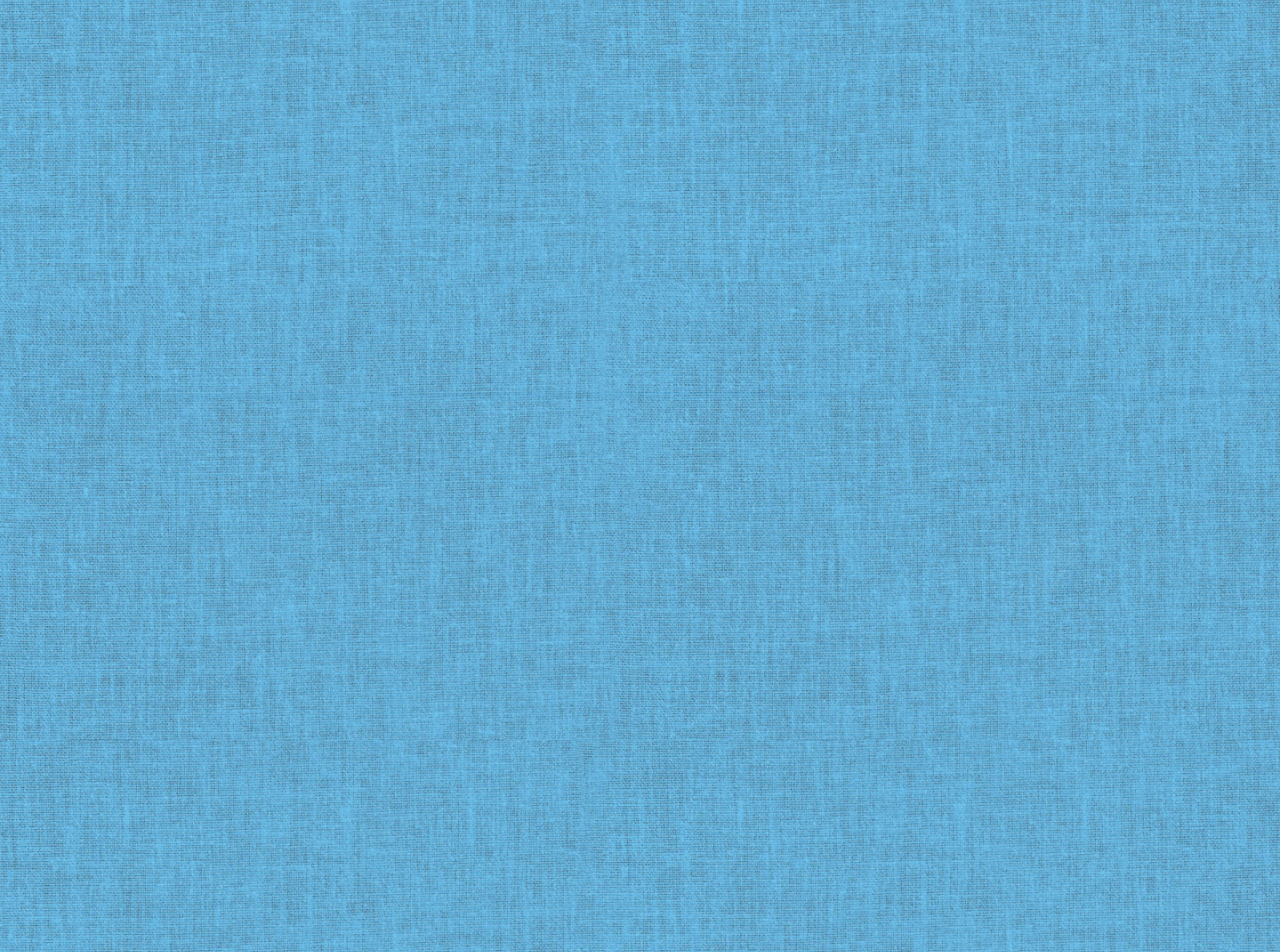
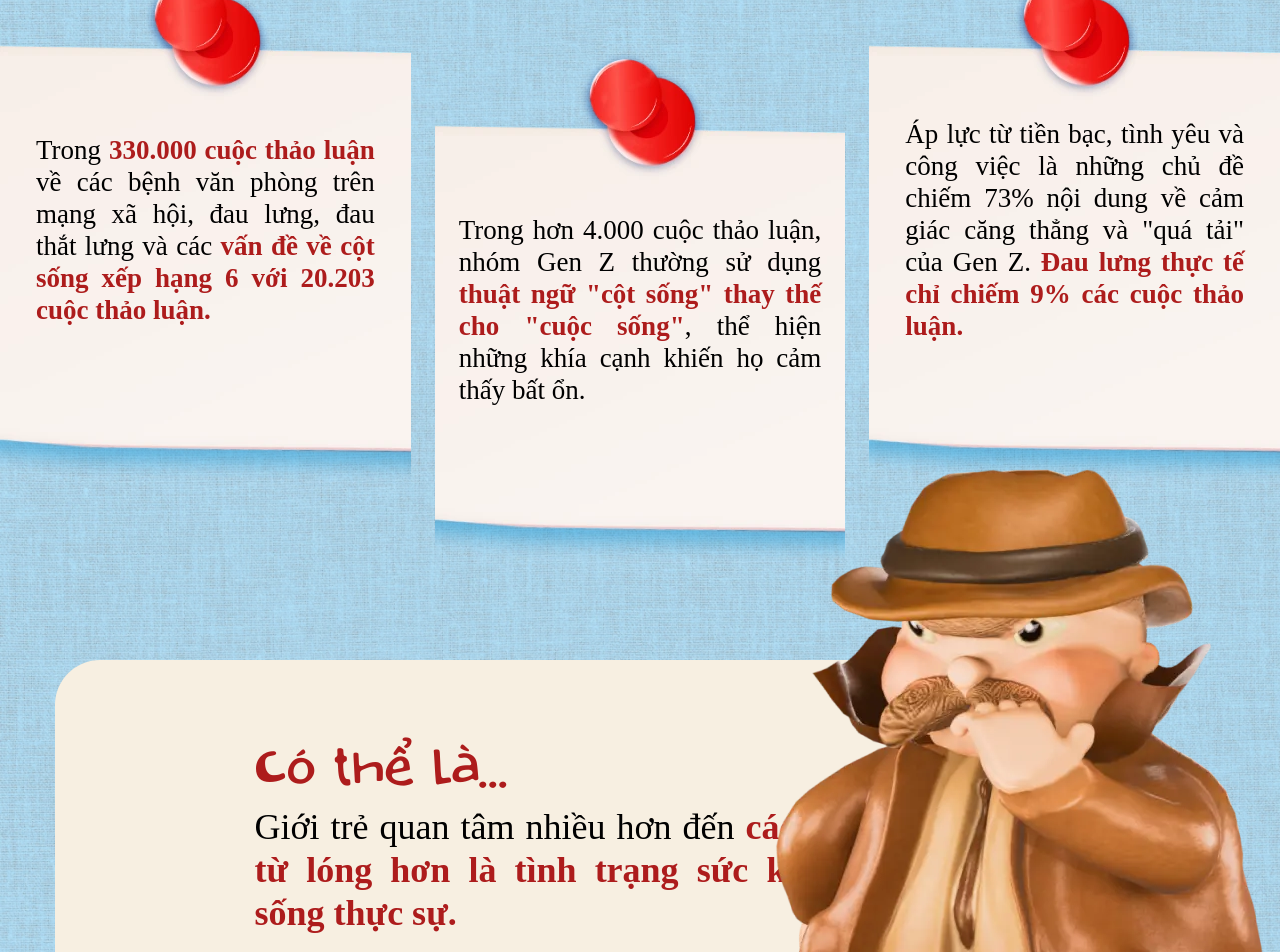
Before and after one commit to minhduongt/kyans_web, a React (Vite) app: page / in a window 1280 px wide. Shown: the part 3300-4252 px from the top of the page. Built offline with nearby package versions, Linux system fonts and the light colour scheme.

Commit message:
feat: add section2

```diff
--- a/src/App.jsx
+++ b/src/App.jsx
@@ -29,14 +29,15 @@ function App() {
       <CarouselSection />
       <section id="thuc-trang-cot-song">
         <SectionOne />
+        <SectionTwo />
       </section>
       <section id="tong-quan-chien-dich">
-        <SectionTwo />
-      </section>
-      <section id="hoat-dong-chi-tiet">
         <SectionThree />
       </section>
-      <ProductSection />
+
+      <section id="hoat-dong-chi-tiet">
+        <ProductSection />
+      </section>
       <section id="doi-tac">
         <SectionFour />
       </section>
--- a/src/sections/product_section/index.jsx
+++ b/src/sections/product_section/index.jsx
@@ -12,7 +12,7 @@ function Product1() {
     <>
       <motion.div
         initial={{
-          bottom: -50,
+          bottom: -25,
           opacity: 0,
         }}
         whileInView={{
@@ -93,7 +93,7 @@ function Product2() {
     <>
       <motion.div
         initial={{
-          bottom: -50,
+          bottom: -25,
           opacity: 0,
         }}
         whileInView={{
--- a/src/sections/section_2/index.jsx
+++ b/src/sections/section_2/index.jsx
@@ -1,5 +1,63 @@
 function SectionTwo() {
-  return <div className="h-[1800px]">Tổng quan chiến dịch</div>;
+  return (
+    <div className="relative h-[1125px] bg-[rgba(255,255,255,0.45)]">
+      <h1 className="absolute top-0 ml-[2%] h-fit w-fit -translate-y-1/2 rounded-[45px] bg-red-primary px-8 py-4 font-orenji text-h2 text-white">
+        Thực trạng truyền thông
+      </h1>
+      <div className="flex h-full max-h-fit w-full items-center justify-center gap-6 pt-[80px]">
+        <div className="relative flex h-full max-h-[540px] w-full max-w-[430px] items-center justify-center bg-[url('/assets/images/section2_pin.webp')]">
+          <p className="p-9 text-justify text-[27px] leading-[32px]">
+            Trong
+            <span className="font-bold text-red-primary">
+              {' 330.000 cuộc thảo luận '}
+            </span>
+            về các bệnh văn phòng trên mạng xã hội, đau lưng, đau thắt lưng và
+            các
+            <span className="font-bold text-red-primary">
+              {' vấn đề về cột sống xếp hạng 6 với 20.203 cuộc thảo luận.'}
+            </span>
+          </p>
+        </div>
+        <div className="relative top-[80px] flex h-full max-h-[540px] w-full max-w-[430px] items-center justify-center bg-[url('/assets/images/section2_pin.webp')]">
+          <p className="p-6 text-justify text-[27px] leading-[32px]">
+            Trong hơn 4.000 cuộc thảo luận, nhóm Gen Z thường sử dụng
+            <span className="font-bold text-red-primary">
+              {` thuật ngữ
+            "cột sống" thay thế cho "cuộc sống"`}
+            </span>
+            , thể hiện những khía cạnh khiến họ cảm thấy bất ổn.
+          </p>
+        </div>
+        <div className="relative flex h-full max-h-[540px] w-full max-w-[430px] items-center justify-center bg-[url('/assets/images/section2_pin.webp')]">
+          <p className="p-9 text-justify text-[27px] leading-[32px]">
+            {`Áp lực từ tiền bạc, tình yêu và công việc là những chủ đề chiếm 73%
+            nội dung về cảm giác căng thẳng và "quá tải" của Gen Z.`}
+            <span className="font-bold text-red-primary">
+              {' Đau lưng thực tế chỉ chiếm 9% các cuộc thảo luận.'}
+            </span>
+          </p>
+        </div>
+      </div>
+      <div className="absolute bottom-0 ml-[55px] flex h-full max-h-[345px] w-full max-w-[1049px] flex-col items-center justify-center rounded-[45px] bg-yellow-light">
+        <div className="max-w-[650px]">
+          <h1 className="font-orenji text-[50px] text-red-primary">
+            Có thể là...
+          </h1>
+          <p className="text-justify text-4xl leading-[43px]">
+            Giới trẻ quan tâm nhiều hơn đến
+            <span className="font-bold text-red-primary">
+              {
+                ' cách dùng từ lóng hơn là tình trạng sức khỏe cột sống thực sự.'
+              }
+            </span>
+          </p>
+        </div>
+      </div>
+      <div className="absolute bottom-0 right-0 max-h-[550px] max-w-[550px]">
+        <img alt="partner_hoabien" src="/assets/images/section2_mascot.webp" />
+      </div>
+    </div>
+  );
 }
 
 export default SectionTwo;
--- a/src/sections/section_3/index.jsx
+++ b/src/sections/section_3/index.jsx
@@ -4,7 +4,7 @@ import { motion } from 'framer-motion';
 
 function SectionThree() {
   return (
-    <div className="relative flex h-[1800px]">
+    <div className="relative mt-[300px] flex h-[1800px]">
       <motion.div
         initial={{
           height: 0,
```
Also changed, not shown: public/assets/images/section2_mascot.webp (added).
